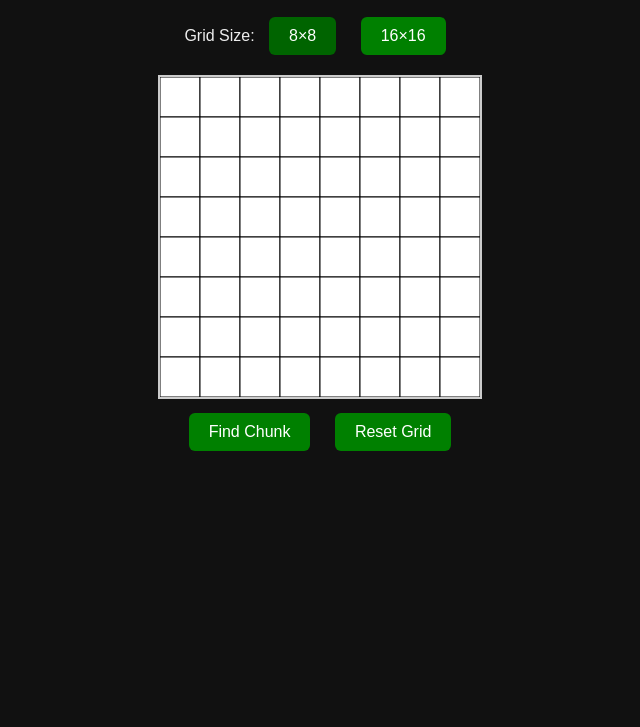
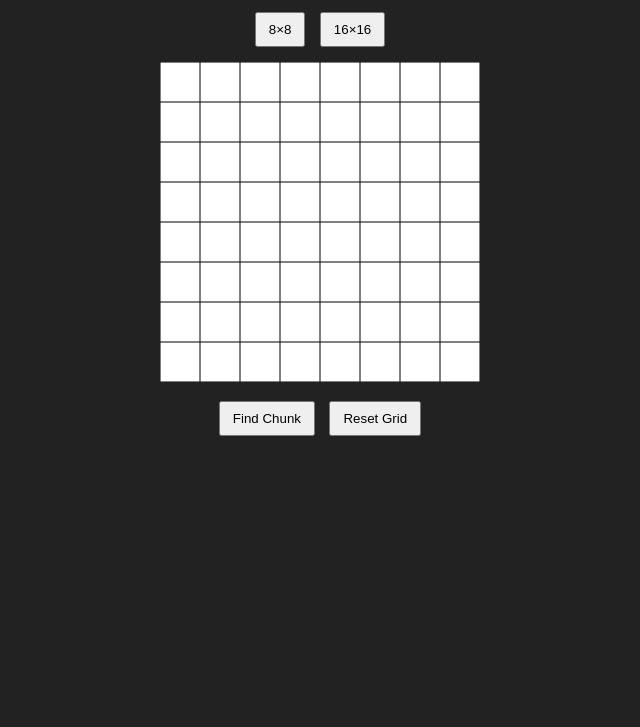
Before and after one commit to neurovolt/bedrock-finder, a plain HTML site: page index.html in a window 1280 px wide. Shown: the part 73-800 px from the top of the page, without its empty margins (320-960 px from the left). Drawn offline with Linux system fonts and the light colour scheme.

Commit message:
Update index.html

```diff
--- a/index.html
+++ b/index.html
@@ -2,95 +2,100 @@
 <html lang="en">
 <head>
   <meta charset="UTF-8">
-  <title>Bedrock Chunk Finder</title>
+  <meta name="viewport" content="width=device-width, initial-scale=1.0">
+  <title>Bedrock Finder</title>
   <style>
-    body { text-align: center; font-family: sans-serif; background: #111; color: #eee; }
-    canvas { border: 2px solid #ccc; margin-top: 10px; background: #fff; }
-    button, .grid-button {
-      margin: 10px; padding: 10px 20px;
-      background: green; color: white; border: none;
-      font-size: 16px; border-radius: 6px; cursor: pointer;
-    }
-    .grid-button.selected { background: darkgreen; }
+    body { text-align: center; font-family: Arial, sans-serif; background: #222; color: white; }
+    canvas { background: white; cursor: crosshair; margin: 10px; }
+    button { margin: 5px; padding: 8px 12px; }
   </style>
 </head>
 <body>
-  <h1>Bedrock Chunk Finder</h1>
+  <h1>Minecraft Bedrock Finder</h1>
 
   <div>
-    <span>Grid Size:</span>
-    <button class="grid-button selected" onclick="setGrid(8)">8×8</button>
-    <button class="grid-button" onclick="setGrid(16)">16×16</button>
+    <button onclick="setGrid(8)">8×8</button>
+    <button onclick="setGrid(16)">16×16</button>
   </div>
 
-  <canvas id="gridCanvas" width="320" height="320"></canvas>
-  <br>
+  <canvas id="grid" width="320" height="320"></canvas><br>
   <button onclick="findChunk()">Find Chunk</button>
   <button onclick="resetGrid()">Reset Grid</button>
+
   <p id="result"></p>
 
   <script>
-    const canvas = document.getElementById("gridCanvas");
+    const canvas = document.getElementById("grid");
     const ctx = canvas.getContext("2d");
     let gridSize = 8;
-    let grid = [];
+    let cellSize = canvas.width / gridSize;
+    let grid = Array(gridSize).fill().map(() => Array(gridSize).fill(0));
 
-    function resetGrid() {
-      grid = Array.from({ length: gridSize }, () => Array(gridSize).fill(0));
-      drawGrid();
-      document.getElementById("result").textContent = "";
+    canvas.addEventListener("click", (e) => {
+        const rect = canvas.getBoundingClientRect();
+        const x = Math.floor((e.clientX - rect.left) / cellSize);
+        const y = Math.floor((e.clientY - rect.top) / cellSize);
+        grid[y][x] = grid[y][x] ? 0 : 1;
+        drawGrid();
+    });
+
+    function setGrid(size) {
+        gridSize = size;
+        cellSize = canvas.width / gridSize;
+        grid = Array(gridSize).fill().map(() => Array(gridSize).fill(0));
+        drawGrid();
     }
 
     function drawGrid() {
-      ctx.clearRect(0, 0, canvas.width, canvas.height);
-      const cellSize = canvas.width / gridSize;
+        ctx.clearRect(0, 0, canvas.width, canvas.height);
 
-      for (let y = 0; y < gridSize; y++) {
-        for (let x = 0; x < gridSize; x++) {
-          ctx.fillStyle = grid[y][x] ? "#333" : "#fff";
-          ctx.fillRect(x * cellSize, y * cellSize, cellSize, cellSize);
-          ctx.strokeStyle = "#000";
-          ctx.strokeRect(x * cellSize, y * cellSize, cellSize, cellSize);
+        // Fill selected cells
+        for (let y = 0; y < gridSize; y++) {
+            for (let x = 0; x < gridSize; x++) {
+                if (grid[y][x]) {
+                    ctx.fillStyle = "black";
+                    ctx.fillRect(x * cellSize, y * cellSize, cellSize, cellSize);
+                }
+            }
         }
-      }
-    }
 
-    canvas.addEventListener("click", function (e) {
-      const rect = canvas.getBoundingClientRect();
-      const x = Math.floor((e.clientX - rect.left) / (canvas.width / gridSize));
-      const y = Math.floor((e.clientY - rect.top) / (canvas.height / gridSize));
-      grid[y][x] = 1 - grid[y][x];
-      drawGrid();
-    });
-
-    function setGrid(size) {
-      gridSize = size;
-      document.querySelectorAll(".grid-button").forEach(btn => btn.classList.remove("selected"));
-      document.querySelector(`.grid-button:nth-child(${size === 8 ? 2 : 3})`).classList.add("selected");
-      resetGrid();
+        // Draw grid lines
+        ctx.strokeStyle = "#000";
+        ctx.lineWidth = 1;
+        for (let x = 0; x <= canvas.width; x += cellSize) {
+            ctx.beginPath();
+            ctx.moveTo(x, 0);
+            ctx.lineTo(x, canvas.height);
+            ctx.stroke();
+        }
+        for (let y = 0; y <= canvas.height; y += cellSize) {
+            ctx.beginPath();
+            ctx.moveTo(0, y);
+            ctx.lineTo(canvas.width, y);
+            ctx.stroke();
+        }
     }
 
     async function findChunk() {
-      const flat = grid.flat();
-      const binary = flat.join("");
-      const response = await fetch("https://bedrock-backend.neurovolt.replit.dev/find", {
-        method: "POST",
-        headers: { "Content-Type": "application/json" },
-        body: JSON.stringify({ pattern: binary, size: gridSize })
-      });
+        document.getElementById("result").innerText = "Processing...";
 
-      const data = await response.json();
-      const result = document.getElementById("result");
+        const response = await fetch("https://a4928d61-2ef5-416f-b8c4-3731b02139a5-00-zb96jjurmy1j.pike.replit.dev/", {
+            method: "POST",
+            headers: { "Content-Type": "application/json" },
+            body: JSON.stringify({ pattern: grid })
+        });
 
-      if (data.match) {
-        result.textContent = `✅ Found at Chunk: ${data.x}, ${data.z}`;
-      } else {
-        result.textContent = `❌ No match found`;
-      }
+        const data = await response.json();
+        document.getElementById("result").innerText =
+            `Chunk Coordinates: X=${data.chunk_x}, Z=${data.chunk_z}`;
     }
 
-    // Init
-    resetGrid();
+    function resetGrid() {
+        grid = Array(gridSize).fill().map(() => Array(gridSize).fill(0));
+        drawGrid();
+    }
+
+    drawGrid();
   </script>
 </body>
 </html>
```
